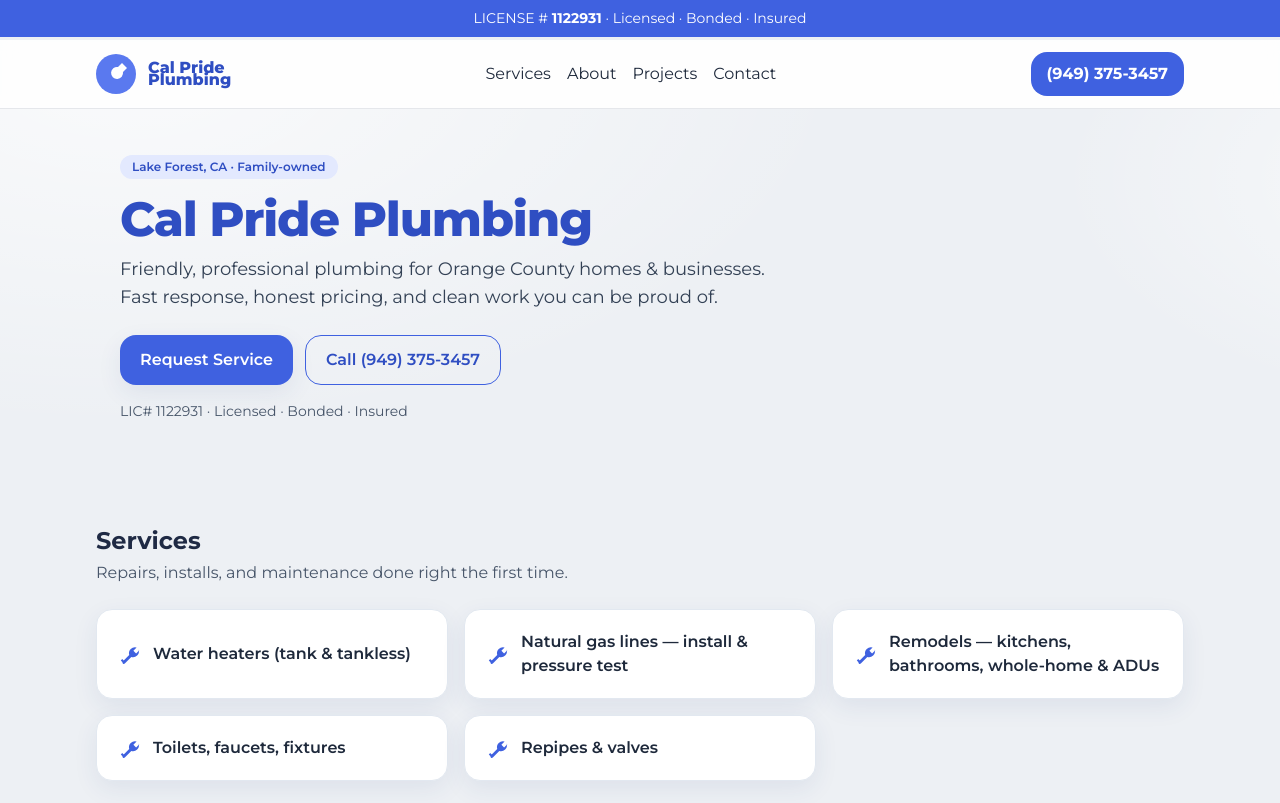
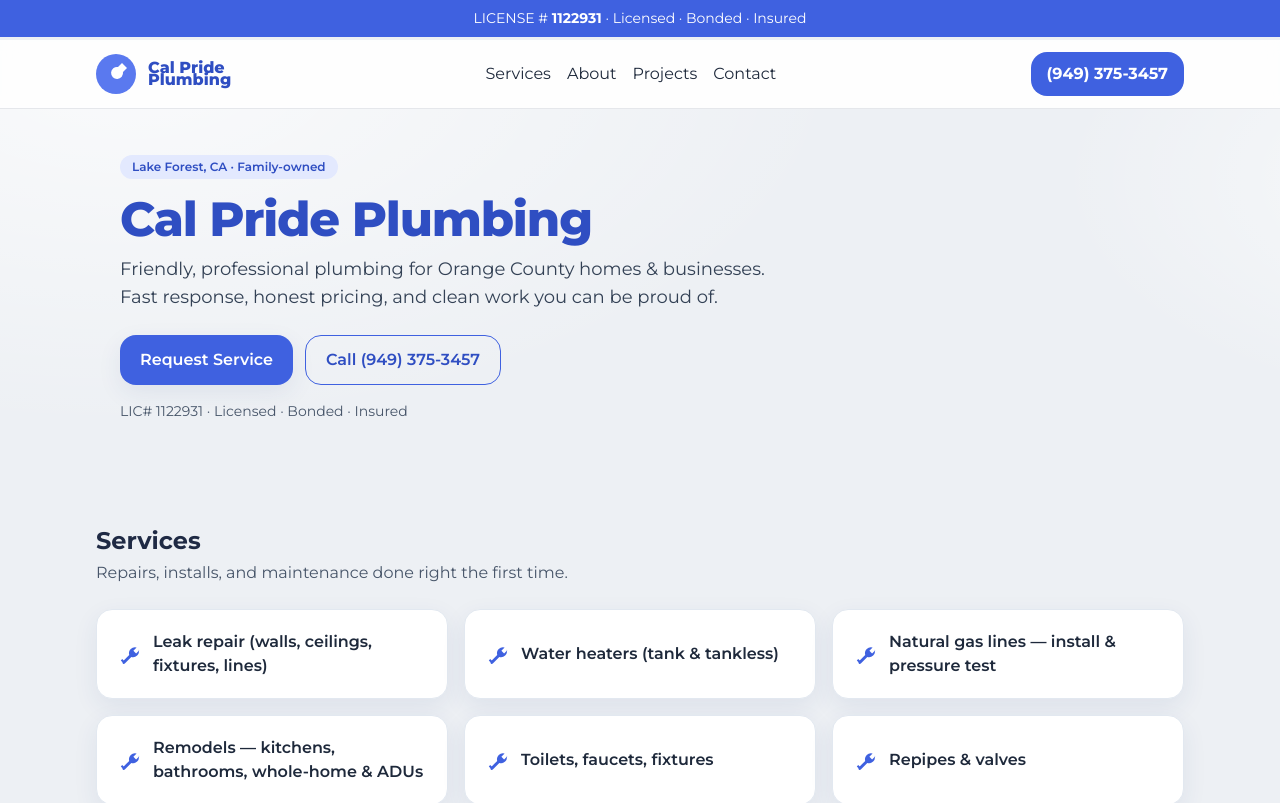
Before and after one commit to phild8/CalPridePlumbing, a Next.js app: page / in a window 1280 px wide. Shown: the top 803 px of the page. Built offline with nearby package versions, Linux system fonts and the light colour scheme; no server answers.

Commit message:
+leak to home page

```diff
--- a/app/page.tsx
+++ b/app/page.tsx
@@ -17,12 +17,10 @@ export default function HomePage() {
 
         <div className="mt-6 grid gap-4 sm:grid-cols-2 lg:grid-cols-3">
           {[
+            ["Leak repair (walls, ceilings, fixtures, lines)", <Wrench key="leak" className="h-6 w-6" />],
             ["Water heaters (tank & tankless)", <Wrench key="w" className="h-6 w-6" />],
             ["Natural gas lines — install & pressure test", <Wrench key="gas" className="h-6 w-6" />],
-            [
-              "Remodels — kitchens, bathrooms, whole-home & ADUs",
-              <Wrench key="remodel" className="h-6 w-6" />,
-            ],
+            ["Remodels — kitchens, bathrooms, whole-home & ADUs", <Wrench key="remodel" className="h-6 w-6" />],
             ["Toilets, faucets, fixtures", <Wrench key="fixtures" className="h-6 w-6" />],
             ["Repipes & valves", <Wrench key="repipes" className="h-6 w-6" />],
           ].map(([label, icon]) => (
```
